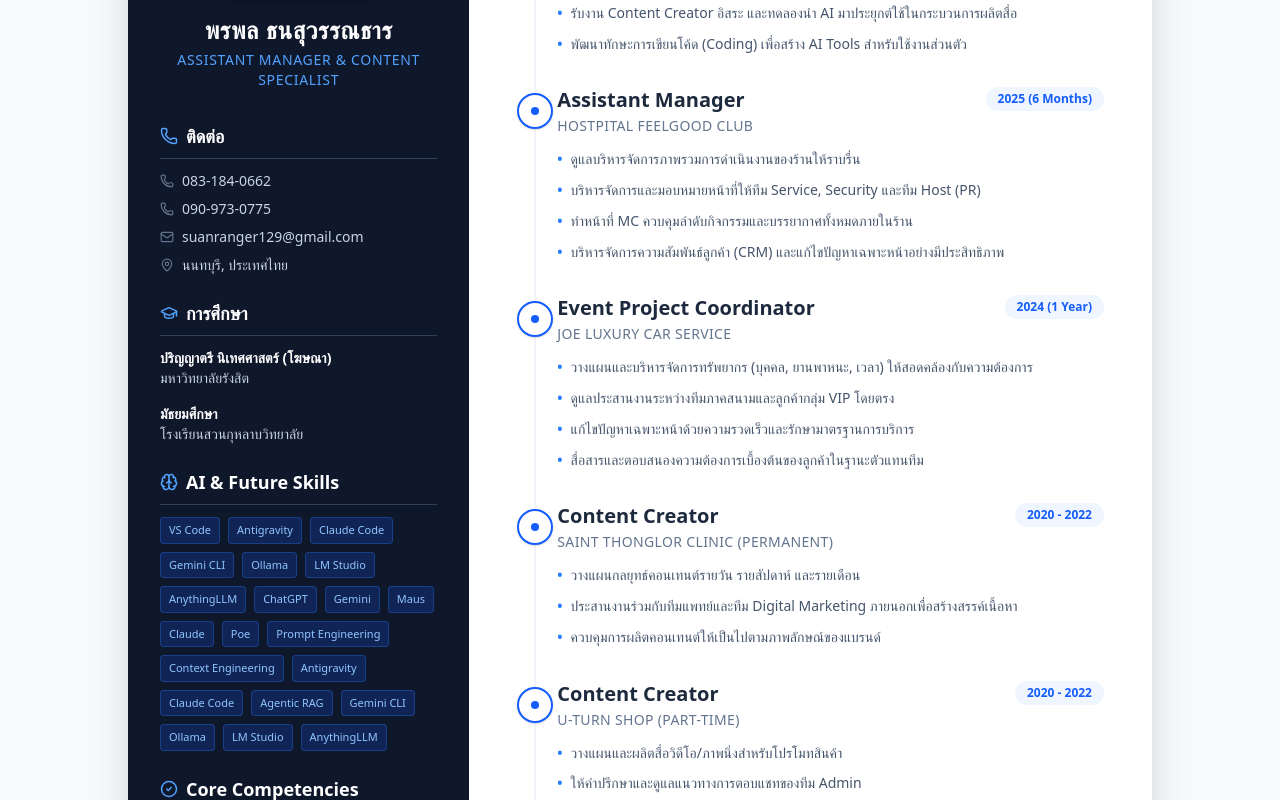
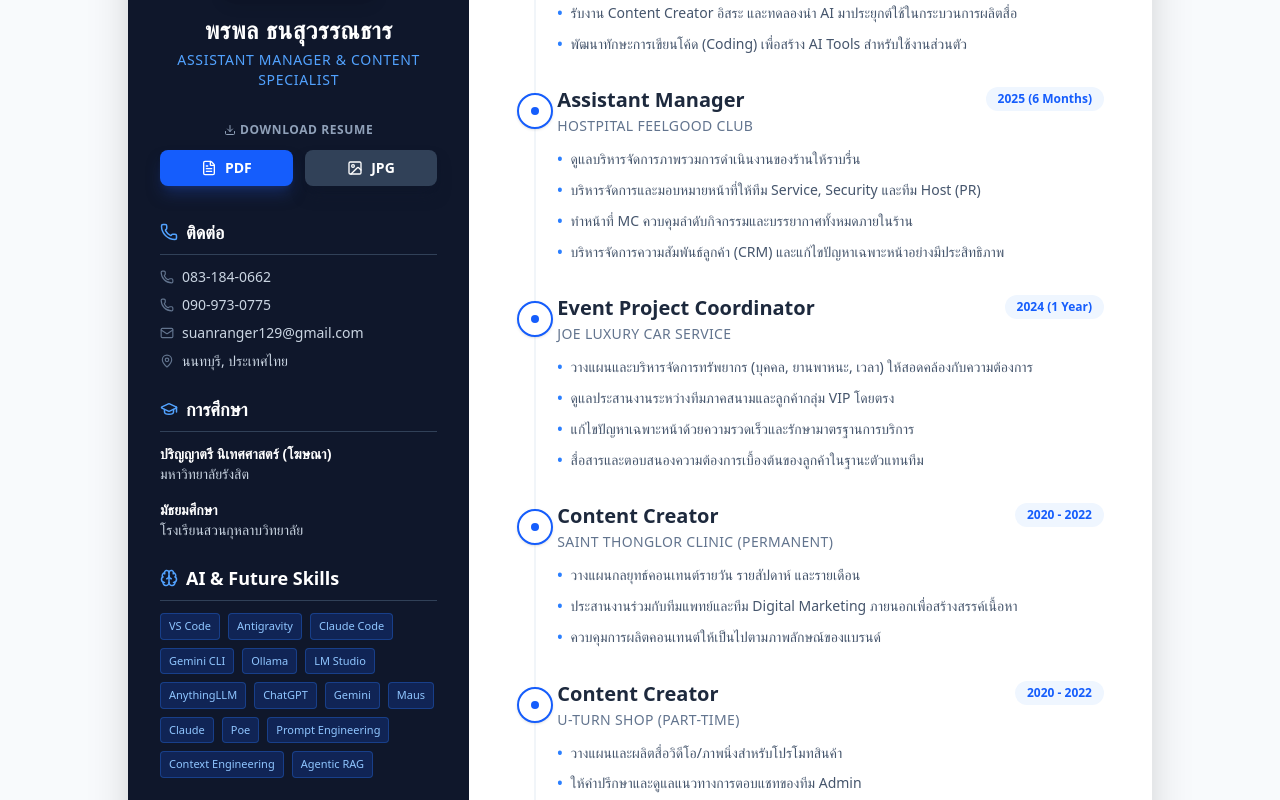
Before and after one commit to Freshair129/resume, a React (Vite) app: page /resume in a window 1280 px wide. Shown: the part 300-1100 px from the top of the page. Built offline with nearby package versions, Linux system fonts and the light colour scheme.

Commit message:
Update: Added PDF/JPG download buttons to Resume sidebar

```diff
--- a/src/Resume.jsx
+++ b/src/Resume.jsx
@@ -1,5 +1,5 @@
 import { Link } from 'react-router-dom';
-import { Phone, Mail, MapPin, GraduationCap, Briefcase, Code, Brain, Star, CheckCircle2, ArrowLeft } from 'lucide-react';
+import { Phone, Mail, MapPin, GraduationCap, Briefcase, Code, Brain, Star, CheckCircle2, ArrowLeft, FileText, Image, Download } from 'lucide-react';
 
 const Resume = () => {
     // ข้อมูลรูปภาพ (ในสภาพแวดล้อมจริงคุณสามารถเปลี่ยน path รูปภาพได้ที่นี่)
@@ -74,8 +74,7 @@ const Resume = () => {
     const aiSkills = [
         "VS Code", "Antigravity", "Claude Code", "Gemini CLI", "Ollama", "LM Studio", "AnythingLLM",
         "ChatGPT", "Gemini", "Maus", "Claude", "Poe",
-        "Prompt Engineering", "Context Engineering", "Antigravity", "Claude Code",
-        "Agentic RAG", "Gemini CLI", "Ollama", "LM Studio", "AnythingLLM"
+        "Prompt Engineering", "Context Engineering", "Agentic RAG"
     ];
     const coreCompetencies = ["Video Editor", "Creative", "Photography", "Motion Graphic", "Coding", "English (Read/Write/Speak)"];
     const softSkills = ["Communication", "Teamwork", "Crisis Solving", "Growth Mindset", "Management", "Adaptability", "Work Smart"];
@@ -111,6 +110,21 @@ const Resume = () => {
                         </div>
                         <h1 className="text-2xl font-bold tracking-wide">พรพล ธนสุวรรณธาร</h1>
                         <p className="text-blue-400 font-medium mt-1 uppercase text-sm tracking-wider">Assistant Manager & Content Specialist</p>
+                    </div>
+
+                    {/* Download Buttons */}
+                    <div className="flex flex-col gap-3 mb-8">
+                        <p className="text-xs text-slate-400 font-bold uppercase tracking-wider text-center flex items-center justify-center gap-1">
+                            <Download size={12} /> Download Resume
+                        </p>
+                        <div className="flex gap-3 justify-center">
+                            <a href="/resume.pdf" download className="flex-1 bg-blue-600 hover:bg-blue-700 text-white px-3 py-2 rounded-lg text-sm font-bold flex items-center justify-center gap-2 transition-all hover:-translate-y-0.5 shadow-lg shadow-blue-900/50">
+                                <FileText size={16} /> PDF
+                            </a>
+                            <a href="/resume.jpg" download className="flex-1 bg-slate-700 hover:bg-slate-600 text-white px-3 py-2 rounded-lg text-sm font-bold flex items-center justify-center gap-2 transition-all hover:-translate-y-0.5 shadow-lg shadow-slate-900/50">
+                                <Image size={16} /> JPG
+                            </a>
+                        </div>
                     </div>
 
                     <div className="space-y-6">
```
